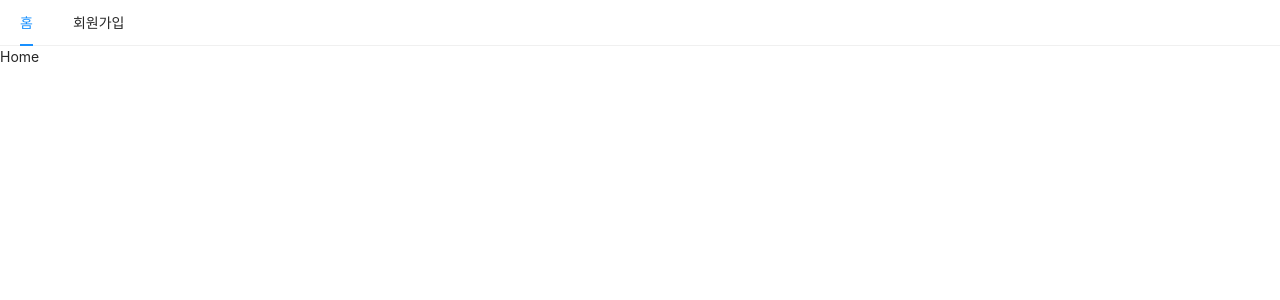
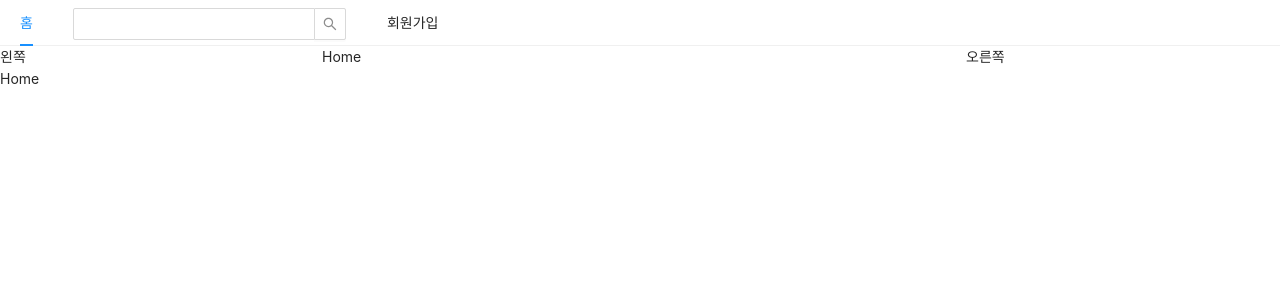
Before and after one commit to ddasdggg/todays-workout-front, a Next.js app: page / in a window 1280 px wide. Shown: the top 300 px of the page. Built offline with nearby package versions, Linux system fonts and the light colour scheme.

Commit message:
Add grid

```diff
--- a/components/AppLayout.js
+++ b/components/AppLayout.js
@@ -1,7 +1,7 @@
 import React from 'react';
 import propTypes from 'prop-types';
 import Link from 'next/link';
-import { Menu } from 'antd';
+import { Menu, Input, Row, Col } from 'antd';
 
 const AppLayout = ({ children }) => {
   return (
@@ -13,11 +13,25 @@
           </Link>
         </Menu.Item>
         <Menu.Item>
+          <Input.Search style={{ verticalAlign: 'middle' }} />
+        </Menu.Item>
+        <Menu.Item>
           <Link href="/signup">
             <a>회원가입</a>
           </Link>
         </Menu.Item>
       </Menu>
+      <Row gutter={8}>
+        <Col xs={24} md={6}>
+          왼쪽
+        </Col>
+        <Col xs={24} md={12}>
+          {children}
+        </Col>
+        <Col xs={24} md={6}>
+          오른쪽
+        </Col>
+      </Row>
       {children}
     </div>
   );
```
